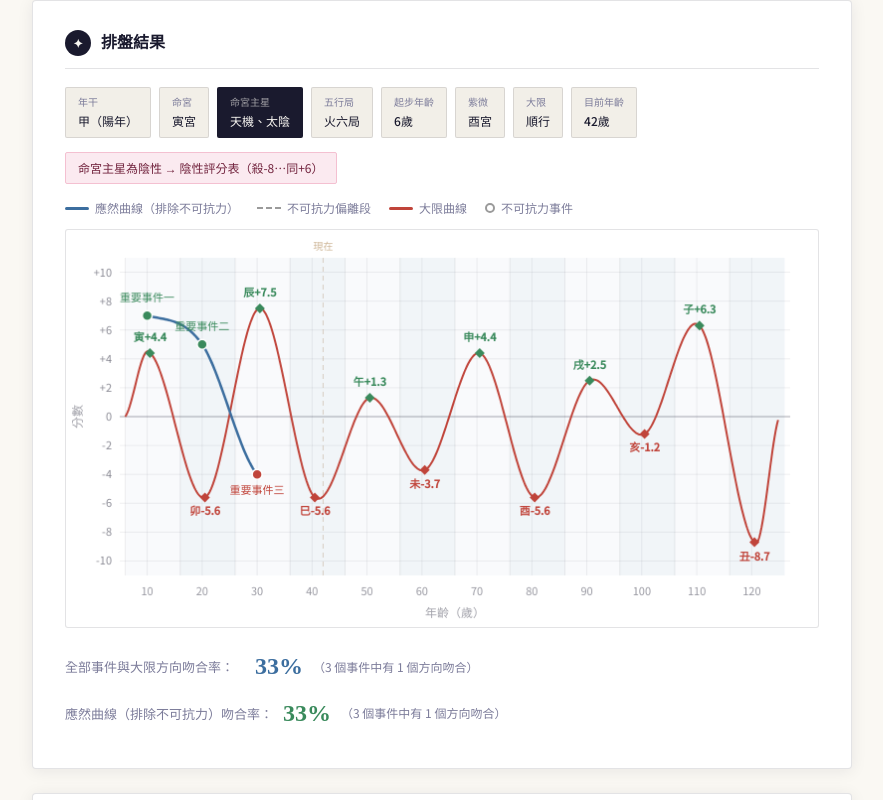
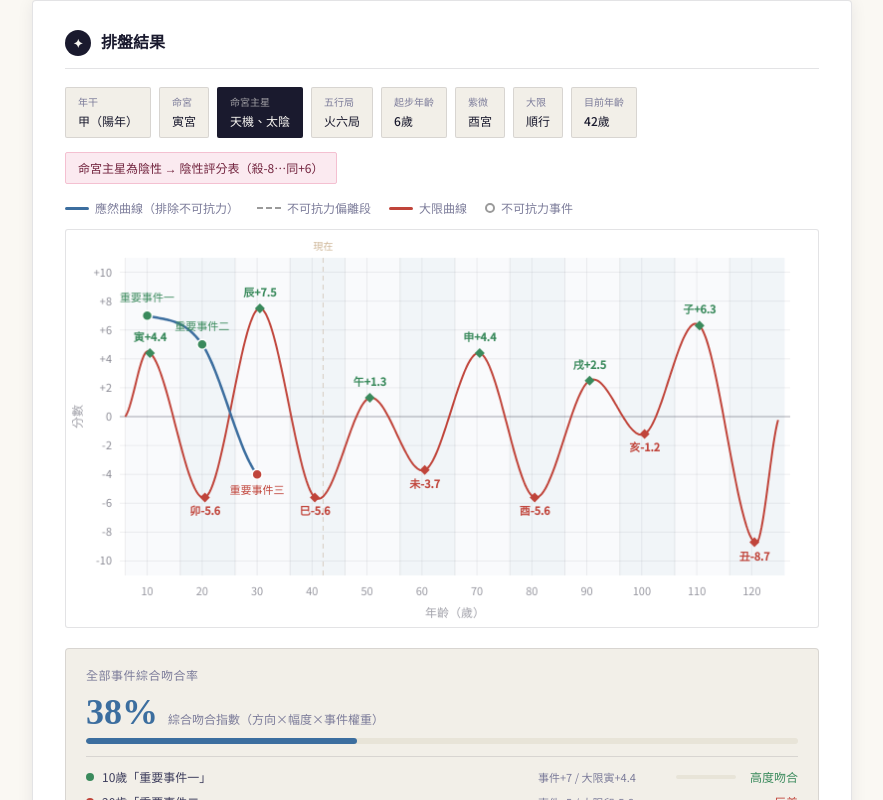
Before and after one commit to wei730730-pixel/ziwei-life-curve, a plain HTML site: page index.html in a window 1280 px wide. Both pictures are taken after a click on the button "產 生 曲 線 圖". Shown: the part 1055-1855 px from the top of the page, without its empty margins (198-1081 px from the left). Drawn offline with Linux system fonts and the light colour scheme.

Commit message:
Add files via upload

```diff
--- a/index.html
+++ b/index.html
@@ -256,12 +256,23 @@ input[type=checkbox]{
 }
 
 /* ── 吻合率區塊 ── */
-.match-section{margin-top:18px;}
-.match-row{display:flex;align-items:center;gap:10px;margin-bottom:6px;flex-wrap:wrap;}
-.match-label{font-size:13px;color:var(--ink3);min-width:180px;}
-.match-num{font-size:24px;font-weight:600;font-family:'Noto Serif TC',serif;}
-.match-detail{font-size:12px;color:var(--ink3);}
-.match-note{font-size:12px;color:var(--gray);margin-top:4px;}
+.match-section{margin-top:20px;}
+.match-block{background:var(--paper2);border:1px solid var(--border);border-radius:4px;padding:16px 20px;margin-bottom:12px;}
+.match-block-title{font-size:12px;color:var(--ink3);margin-bottom:8px;letter-spacing:.5px;}
+.match-main{display:flex;align-items:baseline;gap:10px;margin-bottom:8px;flex-wrap:wrap;}
+.match-num{font-size:36px;font-weight:700;font-family:'Noto Serif TC',serif;line-height:1;}
+.match-sub{font-size:12px;color:var(--ink3);}
+.match-bar-bg{height:6px;background:var(--paper3);border-radius:3px;overflow:hidden;margin-bottom:12px;}
+.match-bar-fill{height:6px;border-radius:3px;}
+.match-ev-list{display:flex;flex-direction:column;gap:5px;padding-top:10px;border-top:1px solid var(--border);}
+.match-ev-item{display:flex;align-items:center;gap:8px;font-size:12px;}
+.match-ev-dot{width:8px;height:8px;border-radius:50%;flex-shrink:0;}
+.match-ev-label{flex:1;color:var(--ink2);}
+.match-ev-scores{color:var(--ink3);min-width:130px;font-size:11px;}
+.match-ev-bar{width:60px;height:4px;background:var(--paper3);border-radius:2px;overflow:hidden;flex-shrink:0;}
+.match-ev-bar-fill{height:4px;border-radius:2px;}
+.match-ev-grade{font-weight:500;min-width:54px;text-align:right;}
+.match-note{font-size:12px;color:var(--gray);margin-top:8px;}
 
 /* ── 大限明細 ── */
 .daxi-table{width:100%;border-collapse:collapse;margin-top:12px;font-size:12px;}
@@ -505,13 +516,32 @@ function cr(pts,x){
   return pts[pts.length-1].y;
 }
 function matchRate(evList,daxi){
-  if(!evList.length)return {m:0,t:0,p:0};
-  var m=0;
+  // 綜合吻合公式：方向 × 幅度相近程度，以事件情緒強度加權
+  if(!evList.length)return {score:0,p:0,details:[]};
+  var wSum=0,wScore=0,details=[];
   evList.forEach(function(ev){
-    var dx=null;for(var i=0;i<daxi.length;i++)if(ev.age>=daxi[i].sa&&ev.age<=daxi[i].ea){dx=daxi[i];break;}
-    if(dx&&((ev.score>0&&dx.sc>0)||(ev.score<0&&dx.sc<0)||(Math.abs(ev.score)<=1&&Math.abs(dx.sc)<=1)))m++;
+    var dx=null;
+    for(var i=0;i<daxi.length;i++)if(ev.age>=daxi[i].sa&&ev.age<=daxi[i].ea){dx=daxi[i];break;}
+    if(!dx){return;}
+    // 權重：事件情緒分數絕對值（0.1 最低，避免除零）
+    var w=Math.max(0.1,Math.abs(ev.score)/10);
+    // 方向判斷
+    var sameDir=(ev.score>0&&dx.sc>0)||(ev.score<0&&dx.sc<0)||(Math.abs(ev.score)<=1&&Math.abs(dx.sc)<=1);
+    // 幅度相近程度（0~1，差距越小越高）
+    var proximity=sameDir?Math.max(0,1-Math.abs(ev.score-dx.sc)/20):0;
+    var evScore=proximity;
+    wSum+=w;
+    wScore+=evScore*w;
+    // 等級判定
+    var grade,gradeCol;
+    if(!sameDir){grade='反差';gradeCol='#c0443a';}
+    else if(proximity>=0.75){grade='高度吻合';gradeCol='#3a8a5c';}
+    else if(proximity>=0.4){grade='中度吻合';gradeCol='#b8956a';}
+    else{grade='低度吻合';gradeCol='#7c7c9a';}
+    details.push({age:ev.age,label:ev.label,evSc:ev.score,dxSc:dx.sc,dxZhi:dx.zhi,proximity:proximity,sameDir:sameDir,grade:grade,gradeCol:gradeCol,w:w,fm:ev.fm});
   });
-  return {m:m,t:evList.length,p:Math.round(m/evList.length*100)};
+  var finalScore=wSum>0?wScore/wSum:0;
+  return {score:finalScore,p:Math.round(finalScore*100),details:details,t:evList.length};
 }
 
 function renderEv(){
@@ -688,17 +718,38 @@ function doDraw(){
   ctx.fillStyle='rgba(26,26,46,0.4)';ctx.font='12px "Noto Sans TC",sans-serif';ctx.textAlign='center';
   ctx.fillText('分數',0,0);ctx.restore();
 
-  // 吻合率
+  // 吻合率（綜合公式）
   var mAll=matchRate(sorted,daxi),mNorm=matchRate(normalEvs,daxi);
   var md=document.getElementById('matchDiv');md.innerHTML='';
-  function mkRow(label,res,col){
-    var row=document.createElement('div');row.className='match-row';
-    row.innerHTML='<span class="match-label">'+label+'</span><span class="match-num" style="color:'+col+'">'+res.p+'%</span><span class="match-detail">（'+res.t+' 個事件中有 '+res.m+' 個方向吻合）</span>';
-    md.appendChild(row);
+
+  function mkBlock(title,res,barCol){
+    var block=document.createElement('div');block.className='match-block';
+    var html='<div class="match-block-title">'+title+'</div>';
+    html+='<div class="match-main"><span class="match-num" style="color:'+barCol+'">'+res.p+'%</span><span class="match-sub">綜合吻合指數（方向×幅度×事件權重）</span></div>';
+    html+='<div class="match-bar-bg"><div class="match-bar-fill" style="width:'+res.p+'%;background:'+barCol+';"></div></div>';
+    if(res.details&&res.details.length){
+      html+='<div class="match-ev-list">';
+      res.details.forEach(function(d){
+        var evStr=(d.evSc>=0?'+':'')+d.evSc;
+        var dxStr=(d.dxSc>=0?'+':'')+d.dxSc;
+        var pct=Math.round(d.proximity*100);
+        html+='<div class="match-ev-item">';
+        html+='<span class="match-ev-dot" style="background:'+d.gradeCol+';"></span>';
+        html+='<span class="match-ev-label">'+d.age+'歲「'+d.label+'」'+(d.fm?' <span style="color:var(--gray);font-size:10px;">(不可抗力)</span>':'')+'</span>';
+        html+='<span class="match-ev-scores">事件'+evStr+' / 大限'+d.dxZhi+dxStr+'</span>';
+        html+='<span class="match-ev-bar"><span class="match-ev-bar-fill" style="width:'+pct+'%;background:'+d.gradeCol+';"></span></span>';
+        html+='<span class="match-ev-grade" style="color:'+d.gradeCol+'">'+d.grade+'</span>';
+        html+='</div>';
+      });
+      html+='</div>';
+    }
+    block.innerHTML=html;
+    md.appendChild(block);
   }
-  mkRow('全部事件與大限方向吻合率：',mAll,'#3c6e9f');
-  if(normalEvs.length>0)mkRow('應然曲線（排除不可抗力）吻合率：',mNorm,'#3a8a5c');
-  if(fmEvs.length>0){var n=document.createElement('div');n.className='match-note';n.textContent='灰色虛線段涵蓋 '+fmEvs.length+' 個不可抗力事件（不列入應然曲線計算）';md.appendChild(n);}
+
+  mkBlock('全部事件綜合吻合率',mAll,'#3c6e9f');
+  if(normalEvs.length>0&&fmEvs.length>0)mkBlock('應然曲線（排除不可抗力）吻合率',mNorm,'#3a8a5c');
+  if(fmEvs.length>0){var n=document.createElement('div');n.className='match-note';n.textContent='灰色虛線段涵蓋 '+fmEvs.length+' 個不可抗力事件；應然吻合率排除此類事件後計算';md.appendChild(n);}
 
   // 大限明細表
   var tbody=document.getElementById('dxBody');tbody.innerHTML='';
```
